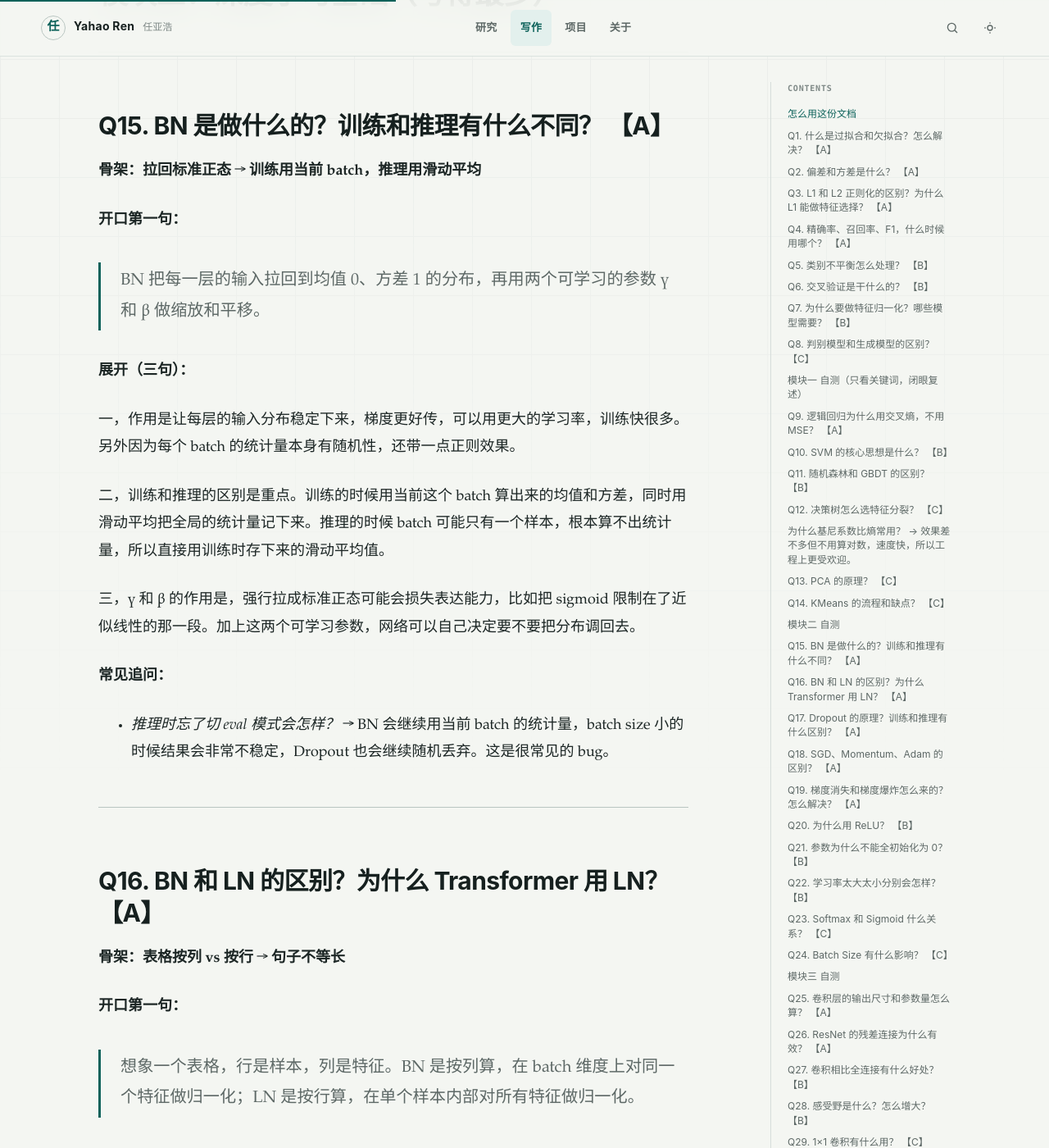
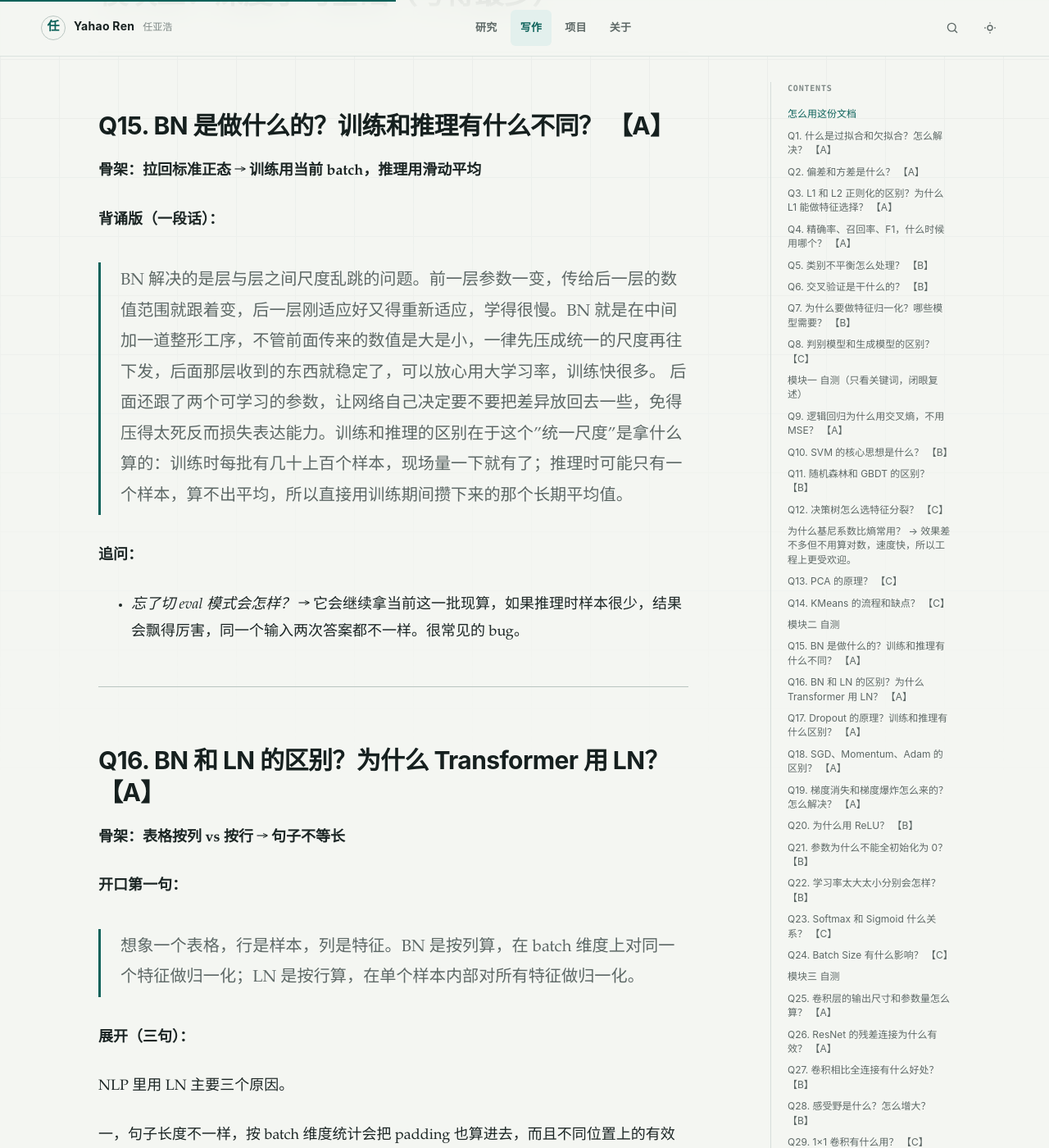
Before and after one commit to YahaoRen/yahaoren.github.io, a Jekyll site: the page built from _notes/机器学习 深度学习 面试背诵版.md, in a window 1280 px wide and 1400 px high, scrolled down 13375 px. Shown: the whole window at 82% size. Built offline with Jekyll 4.4.1, drawn with Linux system fonts in a browser that asks for light colours.

Commit message:
vault backup: 2026-08-30 17:03:46

```diff
--- a/_notes/机器学习 深度学习 面试背诵版.md
+++ b/_notes/机器学习 深度学习 面试背诵版.md
@@ -282,21 +282,14 @@ L2 是权重越小、推得越轻。从 1 推到 0.1 很快，从 0.1 推到 0.0
 
 **骨架：拉回标准正态 → 训练用当前 batch，推理用滑动平均**
 
-**开口第一句：**
+**背诵版（一段话）：**
 
-> BN 把每一层的输入拉回到均值 0、方差 1 的分布，再用两个可学习的参数 γ 和 β 做缩放和平移。
+> BN 解决的是层与层之间尺度乱跳的问题。前一层参数一变，传给后一层的数值范围就跟着变，后一层刚适应好又得重新适应，学得很慢。BN 就是在中间加一道整形工序，不管前面传来的数值是大是小，一律先压成统一的尺度再往下发，后面那层收到的东西就稳定了，可以放心用大学习率，训练快很多。
+> 后面还跟了两个可学习的参数，让网络自己决定要不要把差异放回去一些，免得压得太死反而损失表达能力。训练和推理的区别在于这个"统一尺度"是拿什么算的：训练时每批有几十上百个样本，现场量一下就有了；推理时可能只有一个样本，算不出平均，所以直接用训练期间攒下来的那个长期平均值。
 
-**展开（三句）：**
+**追问：**
 
-一，作用是让每层的输入分布稳定下来，梯度更好传，可以用更大的学习率，训练快很多。另外因为每个 batch 的统计量本身有随机性，还带一点正则效果。
-
-二，训练和推理的区别是重点。训练的时候用当前这个 batch 算出来的均值和方差，同时用滑动平均把全局的统计量记下来。推理的时候 batch 可能只有一个样本，根本算不出统计量，所以直接用训练时存下来的滑动平均值。
-
-三，γ 和 β 的作用是，强行拉成标准正态可能会损失表达能力，比如把 sigmoid 限制在了近似线性的那一段。加上这两个可学习参数，网络可以自己决定要不要把分布调回去。
-
-**常见追问：**
-
-- _推理时忘了切 eval 模式会怎样？_ → BN 会继续用当前 batch 的统计量，batch size 小的时候结果会非常不稳定，Dropout 也会继续随机丢弃。这是很常见的 bug。
+- _忘了切 eval 模式会怎样？_ → 它会继续拿当前这一批现算，如果推理时样本很少，结果会飘得厉害，同一个输入两次答案都不一样。很常见的 bug。
 
 ---
 
```
